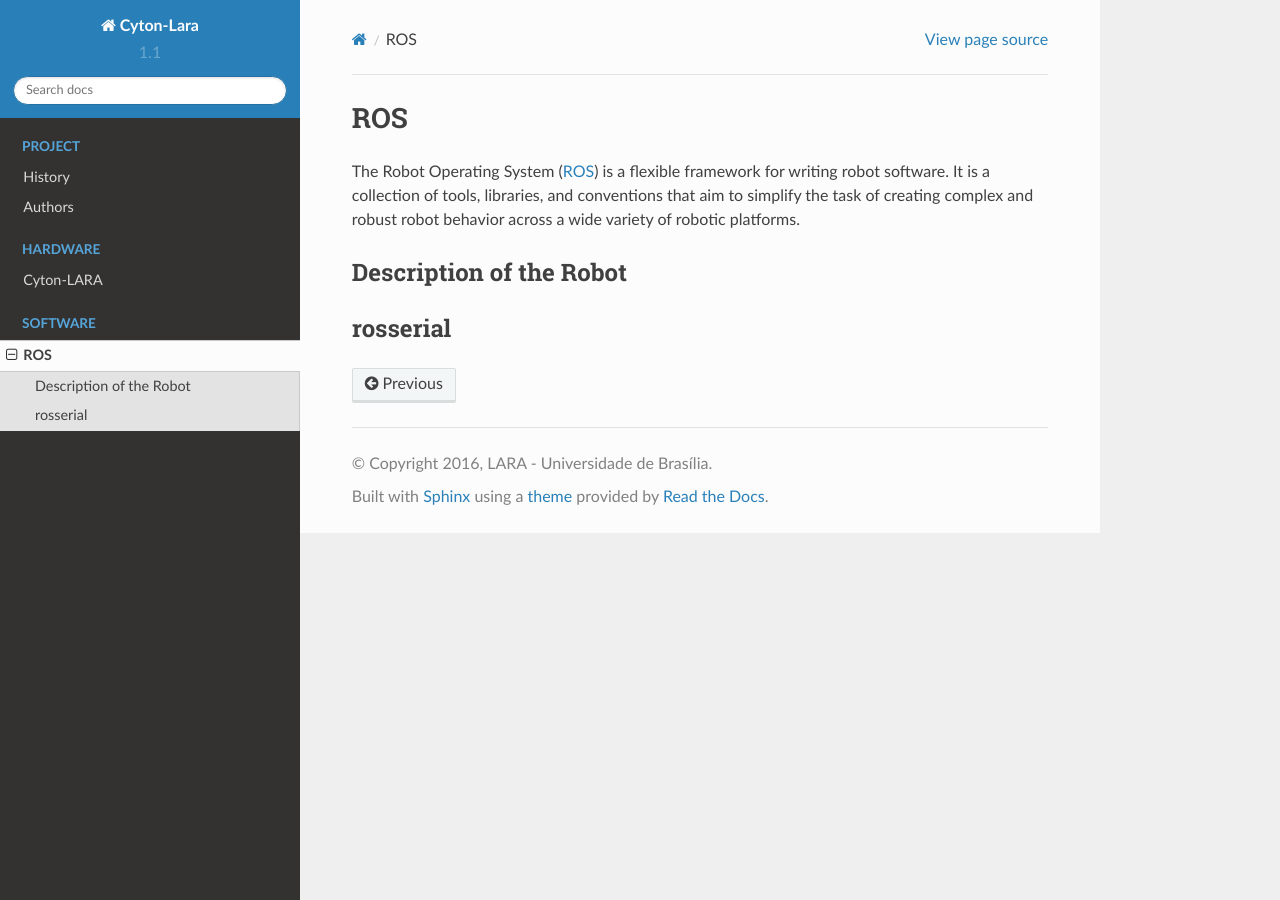
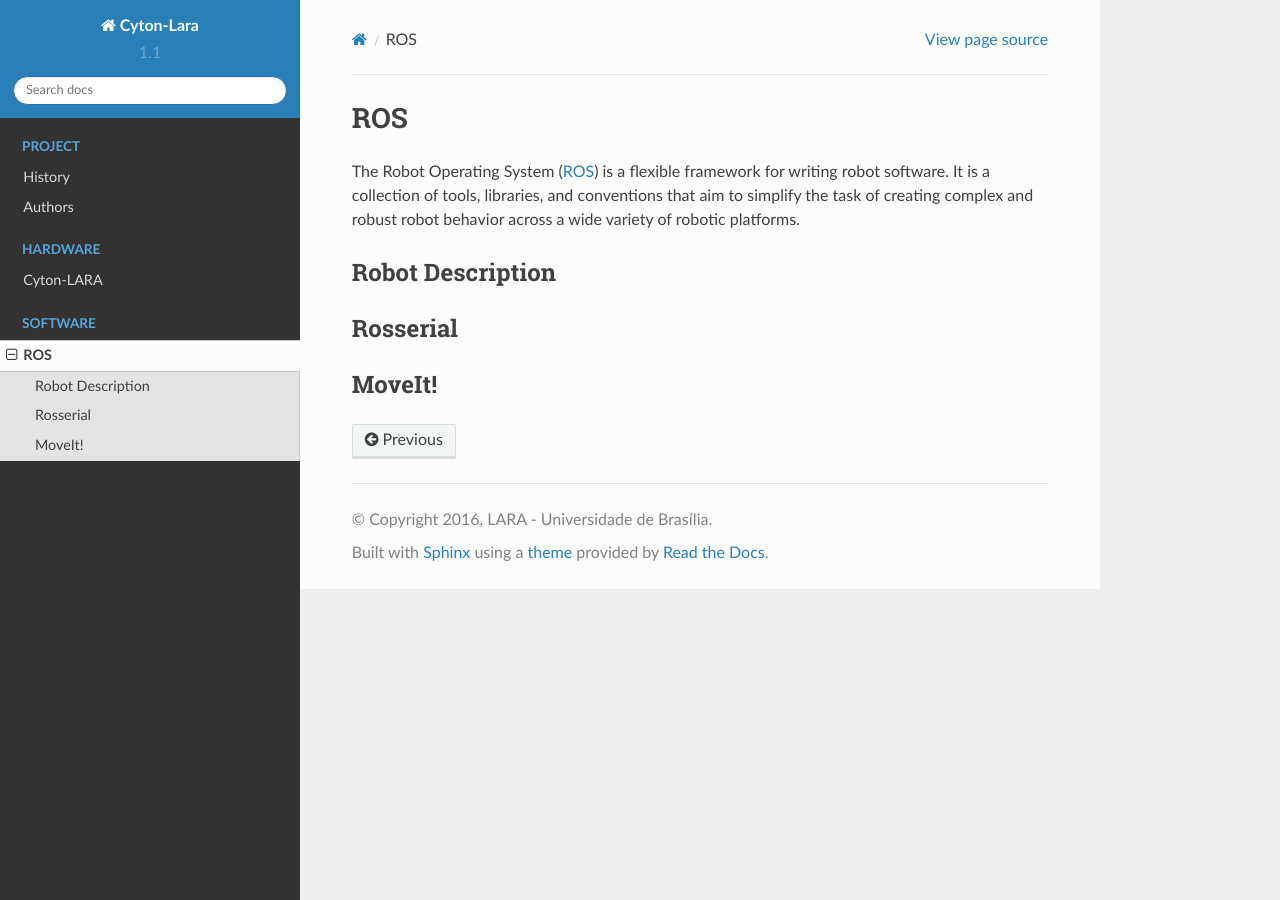
Before and after one commit to lara-unb/Cyton-LARA, a Sphinx documentation site: the page built from docs/source/ros.rst, in a window 1280 px wide. Built offline with Sphinx 7.4.7 and the Read the Docs theme 2.0.0, drawn with Linux system fonts in a browser that asks for light colours; pages that are not in the unit, such as notebooks, are missing from menus.

Commit message:
Update ros.rst

```diff
--- a/docs/source/ros.rst
+++ b/docs/source/ros.rst
@@ -5,8 +5,11 @@ The Robot Operating System (`ROS`_) is a flexible framework for writing robot so
 
 .. _ROS: http://www.ros.org/
 
-Description of the Robot
-------------------------
+Robot Description
+-----------------
 
-rosserial
+Rosserial
 ---------
+
+MoveIt!
+-------
```
